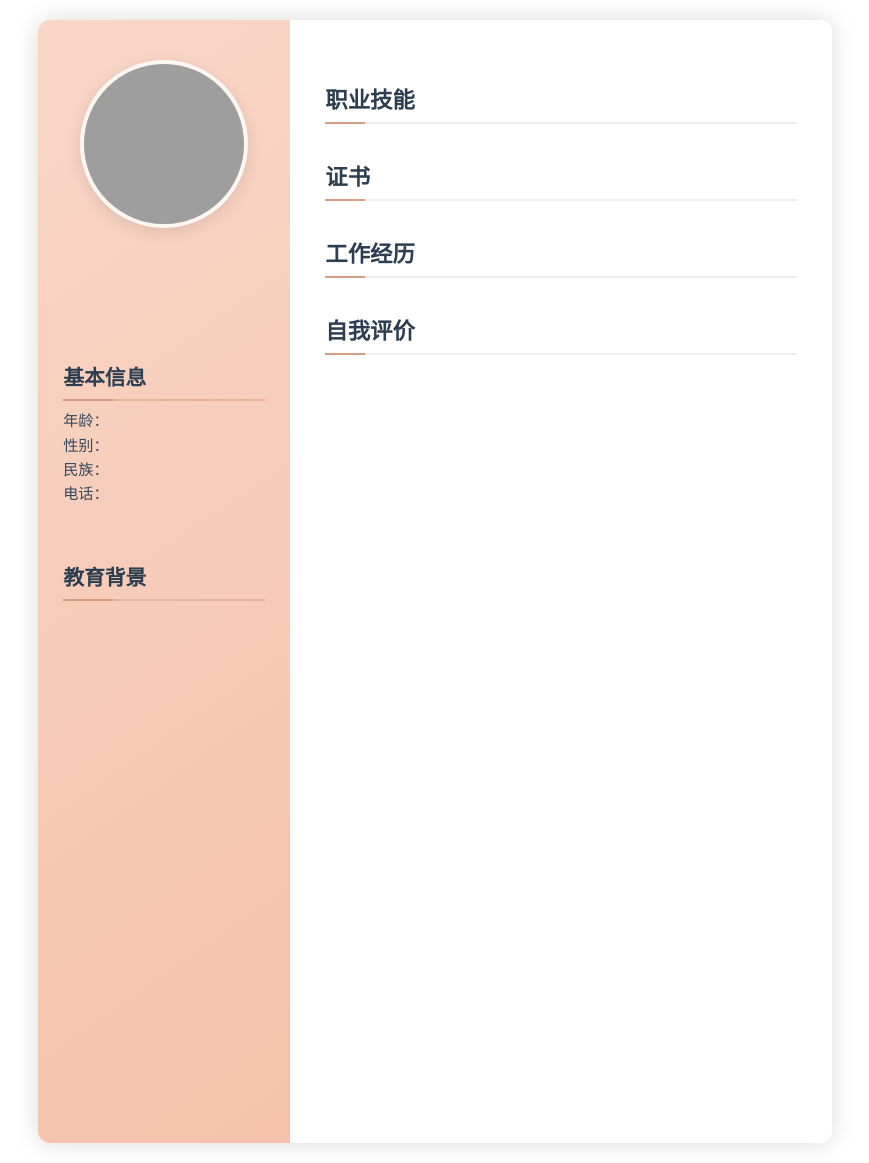
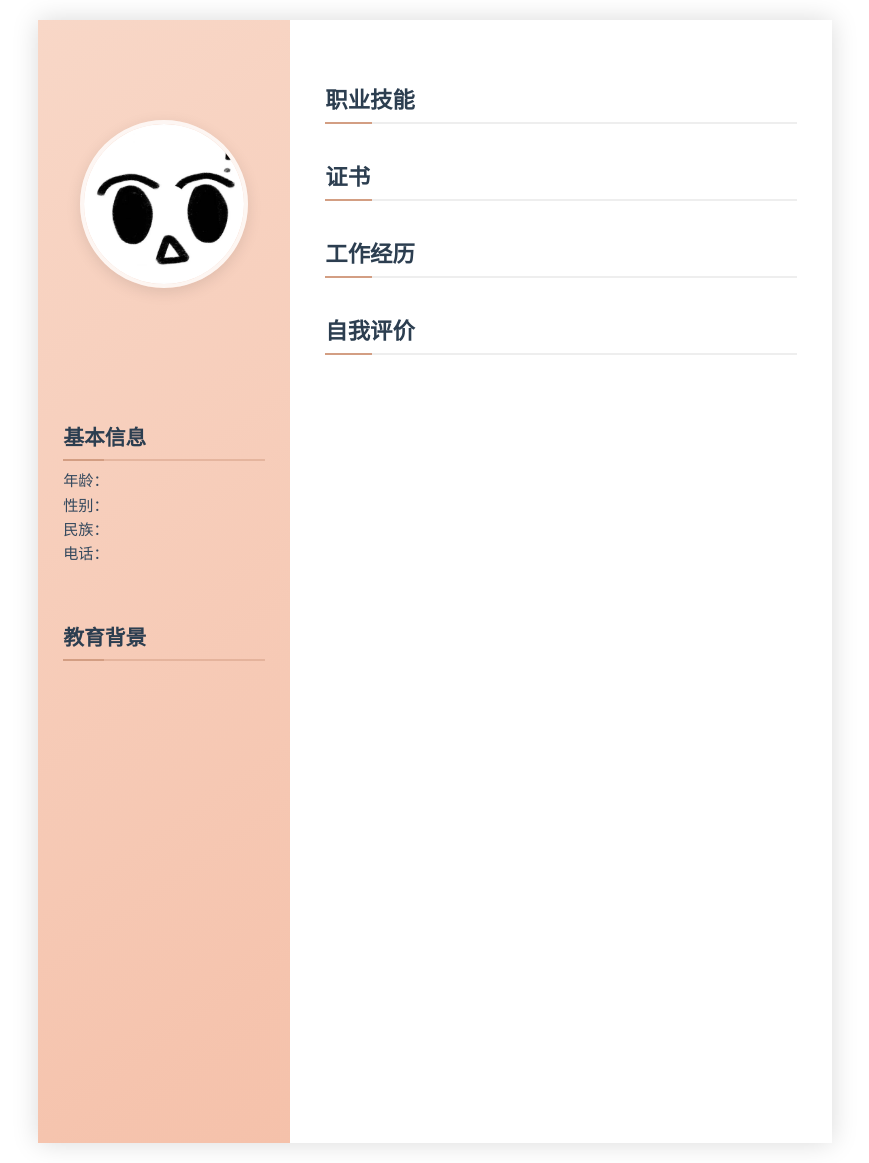
Before and after one commit to chine0411/Mkdown-Resume_Generation, a Python web app: template templates/模板1.html in a window 1280 px wide. Shown: the whole page, without its empty margins (205-1074 px from the left). Run offline with Jinja, Linux system fonts and the light colour scheme; the template is opened without the code that fills it, so the values that code supplies are empty; grey boxes are pictures that could not be loaded.

Commit message:
基本完成

```diff
--- a/main.py
+++ b/main.py
@@ -176,7 +176,7 @@ def main():
     root = tk.Tk()
     app = ResumeBuilderGUI(root)
     root.mainloop()
-    root.quit()
+    quit()
 
 
 if __name__ == "__main__":
--- a/static/css/模板1.css
+++ b/static/css/模板1.css
@@ -8,22 +8,14 @@
     font-family: 'Noto Sans SC', 'Microsoft YaHei', sans-serif;  /* 更现代的字体组合 */
     position: relative;
     overflow: hidden;
-    border-radius: 12px;                   /* 圆角效果 */
     background-color: #fff;
-    transition: all 0.3s ease;             /* 平滑过渡效果 */
-}
-
-/* 鼠标悬停效果 */
-.resume-container:hover {
-    box-shadow: 0 0 35px rgba(0, 0, 0, 0.2);
-    transform: translateY(-2px);           / * 轻微上浮效果 */
 }
 
 /* 左侧部分样式 */
 .left-section {
     width: 30%;                            /* 调整左侧宽度比例 */
     background: linear-gradient(145deg, #f8d7c7, #f5c1aa);  /* 渐变背景 */
-    padding: 40px 25px;                    /* 增加内边距 */
+    padding: 100px 25px;                    /* 增加内边距 */
     display: flex;
     flex-direction: column;
     align-items: center;
@@ -39,12 +31,6 @@
     margin-bottom: 25px;
     border: 4px solid rgba(255, 255, 255, 0.8);
     box-shadow: 0 4px 15px rgba(0, 0, 0, 0.1);
-    transition: all 0.4s ease;
-}
-
-.profile-pic img:hover {
-    transform: scale(1.05) rotate(2deg);   /* 旋转效果 */
-    border-color: #fff;
 }
 
 /* 姓名样式 */
@@ -89,7 +75,7 @@
     position: relative;
 }
 
-/* 标题下划线动画效果 */
+/* 标题下划线样式 */
 .basic-info h3::after,
 .personal_info h3::after,
 .education h3::after {
@@ -97,17 +83,9 @@
     position: absolute;
     bottom: -2px;
     left: 0;
-    width: 50px;
+    width: 20%;  /* 直接使用100%宽度替代动画 */
     height: 2px;
     background-color: #d39e83;
-    transition: width 0.3s ease;
-}
-
-/* 标题悬停效果 */
-.basic-info h3:hover::after,
-.personal_info h3:hover::after,
-.education h3:hover::after {
-    width: 100%;
 }
 
 /* 段落文本样式 */
@@ -117,14 +95,12 @@
     color: #34495e;
     font-size: 0.95em;
     line-height: 0.6;
-    transition: all 0.3s ease;
 }
 .education p {
     margin-bottom: 12px;
     color: #34495e;
     font-size: 0.95em;
     line-height: 1.6;
-    transition: all 0.3s ease;
 }
 
 /* 右侧部分样式 */
@@ -164,7 +140,7 @@
     position: absolute;
     bottom: -2px;
     left: 0;
-    width: 40px;
+    width: 10%;  /* 直接使用100%宽度替代动画 */
     height: 2px;
     background-color: #d39e83;
 }
@@ -218,23 +194,54 @@
     text-indent: 2em; /* 设置首行缩进 2 个字符的距离，可按需调整 */
 }
 
-/* 添加响应式悬停效果 */
-.skills li:hover,
-.certificates li:hover,
-.work_experience li:hover {
-    transform: translateX(5px);
-    color: #2c3e50;
-}
 
-/* 添加打印优化 */
+/* 打印媒体查询优化（保留原始背景） */
 @media print {
-    .resume-container {
-        box-shadow: none;
-        margin: 0;
-        border-radius: 0;
+    /* 强制使用A4纵向页面 */
+    @page {
+        size: A4 portrait;
+        margin: 0 !important;  /* 强制边距为0 */
     }
 
+    /* 重置body样式 */
     body {
-        background: none;
+        background: inherit !important;       /* 继承屏幕背景 */
+        margin: 0 !important;    /* 确保内容无默认边距 */
+    }
+
+    /* 保留容器核心样式 */
+    .resume-container {
+        width: 210mm !important;
+        height: 297mm !important;
+        margin: 0 auto !important;
+        overflow: visible !important;
+        box-shadow: none !important;
+        border-radius: 12px !important;      /* 保留圆角 */
+        background-color: #fff !important;
+    }
+
+    /* 保留左侧渐变背景 */
+    .left-section {
+        background: linear-gradient(145deg, #f8d7c7, #f5c1aa) !important;
+    }
+
+    /* 保留头像边框和阴影 */
+    .profile-pic img {
+
+        width: 160px;
+        height: 160px;
+        object-fit: cover;
+        margin: 0 auto;  /* 居中显示 */
+    }
+
+    /* 确保颜色准确打印 */
+    * {
+        -webkit-print-color-adjust: exact !important;
+        print-color-adjust: exact !important;
+    }
+
+    /* 隐藏分页符 */
+    .page-break {
+        page-break-after: avoid !important;
     }
 }
--- a/templates/模板1.html
+++ b/templates/模板1.html
@@ -12,7 +12,7 @@
   <div class="resume-container">
     <div class="left-section">
       <div class="profile-pic">
-        <img src="1.jpg" alt="找不到图片">
+        <img alt="找不到图片" src="../封面.jpg">
       </div>
       <h2 class="name">{{ name }}</h2>
       <p class="job-title">{{job_intention}}</p>
```
Also changed, not shown: profile.jpg.jpg (deleted), 封面.jpg (added).
